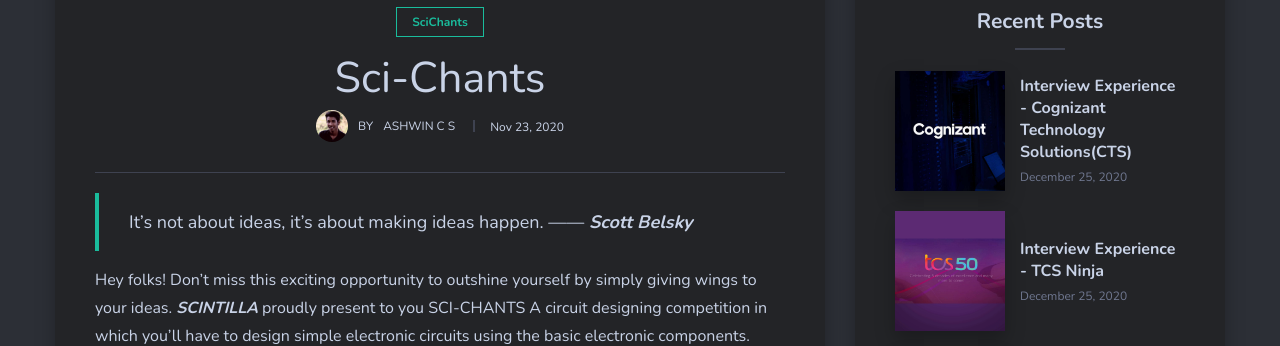
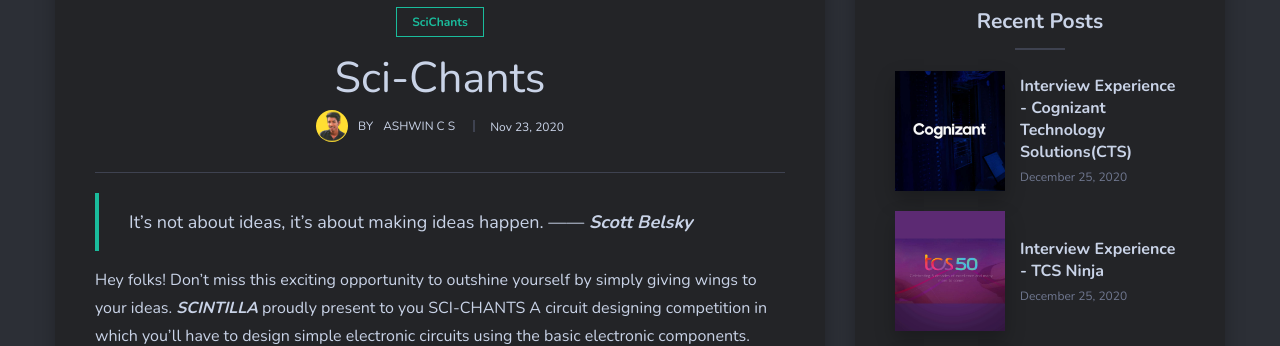
Before and after one commit to elacsta/scintilla, a Jekyll site: the page built from _posts/2020-11-16-Sci-chants.markdown, in a window 1280 px wide. Shown: the part 758-1104 px from the top of the page. Built offline with Jekyll 4.4.1, drawn with Linux system fonts in a browser that asks for light colours; nearby versions of some CDN libraries; comment, search, counter and statistics services are not loaded.

Commit message:
modification to avatar

```diff
--- a/_posts/2020-11-16-Sci-chants.markdown
+++ b/_posts/2020-11-16-Sci-chants.markdown
@@ -4,7 +4,7 @@ title:  Sci-Chants
 date:   2020-11-23 16:00:00 +0530
 image:  05.jpg
 author-name: Ashwin C S
-author-avatar: 09.png
+author-avatar: ashwin-avatar.png
 tags:   SciChants
 ---
 
--- a/_posts/2020-11-29-Sci-chants-TASK-1.markdown
+++ b/_posts/2020-11-29-Sci-chants-TASK-1.markdown
@@ -4,7 +4,7 @@ title:  Sci-Chants - Task 1
 date:   2020-11-29 18:00:00 +0530
 image:  TASK1.jpg
 author-name: Ashwin C S
-author-avatar: 09.png
+author-avatar: ashwin-avatar.png
 tags:   [SciChants, Task 1]
 ---
 
--- a/_posts/2020-12-09-Interview-Experiences-ALSTOM.markdown
+++ b/_posts/2020-12-09-Interview-Experiences-ALSTOM.markdown
@@ -4,7 +4,7 @@ title:  Interview Experience - ALSTOM
 date:   2020-12-09 18:00:00 +0530
 image:  ALSTOM.jpg
 author-name: Ashwin C S
-author-avatar: 09.png
+author-avatar: ashwin-avatar.png
 tags:   [InterviewExperience, ALSTOM]
 ---
 
```
Also changed, not shown: img/09.png (deleted), img/ashwin-avatar.png (added), img/boy-avatar.png (added).
